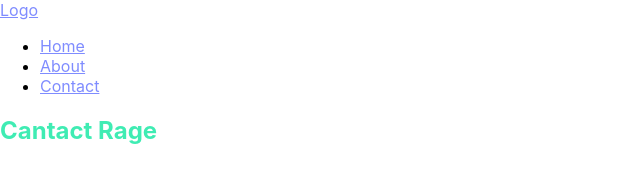
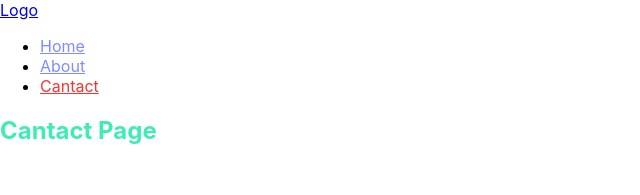
Before and after one commit to Ujala-355/Advance_react, a React (Create React App) app: page /cantact in a window 1280 px wide. Shown: the top 195 px of the page, without its empty margins (0-640 px from the left). Built offline with nearby package versions, Linux system fonts and the light colour scheme.

Commit message:
Default Active Class for Current

```diff
--- a/src/About.js
+++ b/src/About.js
@@ -1,5 +1,5 @@
-import React from "react"
-import {Link} from "react-router-dom";
+import React from "react";
+import { NavLink } from "react-router-dom";
 const About=()=>{
     return(
         <>
@@ -8,13 +8,13 @@ const About=()=>{
                 <nav>
                     <ul>
                         <li>
-                            <Link className="text" to="/">Home</Link>
+                            <NavLink className="text" to="/">Home</NavLink>
                         </li>
                         <li>
-                            <Link className="text" to="/about">About</Link>
+                            <NavLink className="text" to="/about">About</NavLink>
                         </li>
                         <li>
-                            <Link className="text" to="/cantact">Contact</Link>
+                            <NavLink className="text" to="/contact">Contact</NavLink>
                         </li>
                     </ul>
                 </nav>
--- a/src/Contact.js
+++ b/src/Contact.js
@@ -1,28 +1,28 @@
 import React from "react";
-import {Link} from "react-router-dom";
-const Contact=()=>{
+import {NavLink} from "react-router-dom";
+const Cantact=()=>{
     return(
         <>
             <header>
-                <a href="#" className="text">Logo</a>
+                <a href="#">Logo</a>
                 <nav>
                     <ul>
                         <li>
-                            <Link className="text" to="/">Home</Link>
+                            <NavLink className="text" to="/">Home</NavLink>
                         </li>
                         <li>
-                            <Link className="text" to="/about">About</Link>
+                            <NavLink className="text" to="/about">About</NavLink>
                         </li>
                         <li>
-                            <Link className="text" to="/cantact">Contact</Link>
+                            <NavLink className="text" to="/cantact">Cantact</NavLink>
                         </li>
                     </ul>
                 </nav>
             </header>
             <section>
-                <h1>Cantact Rage</h1>
+                <h1>Cantact Page</h1>
             </section>
         </>
     )
 }
-export default Contact;
+export default Cantact;
--- a/src/Home.js
+++ b/src/Home.js
@@ -1,5 +1,5 @@
 import React from "react";
-import {Link} from "react-router-dom";
+import {NavLink} from "react-router-dom";
 const Home=()=>{
     return(
         <>
@@ -8,13 +8,13 @@ const Home=()=>{
                 <nav>
                     <ul>
                         <li>
-                            <Link className="text" to="/">Home</Link>
+                            <NavLink className="text" to="/">Home</NavLink>
                         </li>
                         <li>
-                            <Link className="text" to="/about">About</Link>
+                            <NavLink className="text" to="/about">About</NavLink>
                         </li>
                         <li>
-                            <Link className="text" to="/cantact">Contact</Link>
+                            <NavLink className="text" to="/cantact">Cantact</NavLink>
                         </li>
                     </ul>
                 </nav>
--- a/src/index.css
+++ b/src/index.css
@@ -17,3 +17,6 @@ code {
 h1{
   color:rgb(63, 236, 179)
 }
+.active{
+  color:rgb(236, 55, 55)
+}
```
